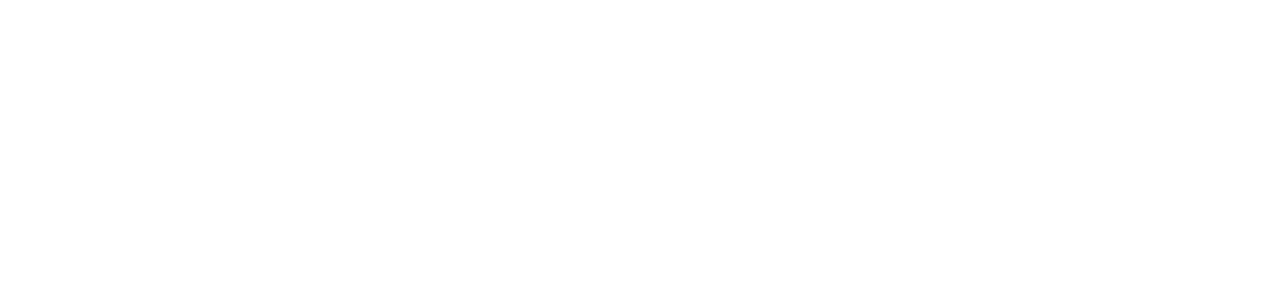
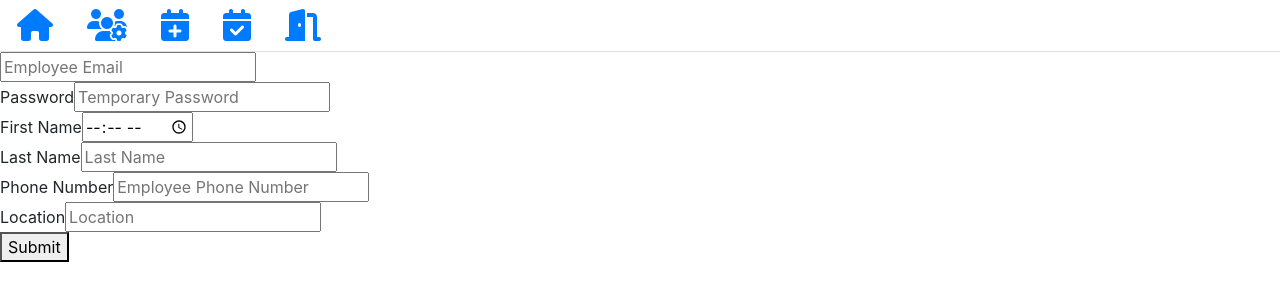
Before and after one commit to pjhellstrom/garibaldi-js, a React (Create React App) app in the folder client/: page /managerview/addemployee in a window 1280 px wide. Shown: the top 300 px of the page. Built offline with nearby package versions, Linux system fonts and the light colour scheme.

Commit message:
Added Mgr Add Emp component and FE CRUD

```diff
--- a/client/src/App.js
+++ b/client/src/App.js
@@ -10,6 +10,7 @@
 import MgrShift from "./components/MgrShift/MgrShift";
 import MgrTeam from "./components/MgrShift/MgrTeam";
 import MgrAddShift from "./components/MgrShift/MgrAddShift";
+import MgrAddEmp from "./components/MgrShift/MgrAddEmp";
 
 function App() {
   return (
@@ -21,6 +22,7 @@
         <Route exact path="/managerview" component={MgrShift} />
         <Route exact path="/managerview/team" component={MgrTeam} />
         <Route exact path="/managerview/addshift" component={MgrAddShift} />
+        <Route exact path="/managerview/addemployee" component={MgrAddEmp} />
         <Route exact path="/managerview/manageshift" component={MgrShift} />
         <Route exact path="/employeeview" component={EmpShift} />
         <Route
--- /dev/null
+++ b/client/src/components/MgrShift/MgrAddEmp.js
@@ -0,0 +1,122 @@
+import React, { Component } from "react";
+import MgrNav from "./MgrNav";
+import API from "../../utils/api";
+
+class MgrAddEmp extends Component {
+  // Setting the component's initial state
+  state = {
+    username: "",
+    password: "",
+    firstName: "",
+    lastName: "",
+    phoneNumber: "",
+    location: "",
+    isManager: false,
+    team_id: "5d7a696573326e9c75438f01"
+  };
+
+  // **** NOTE: Should take team_id from user inputing data (manager team_id) ****
+
+  handleInputChange = event => {
+    const value = event.target.value;
+    const name = event.target.name;
+    this.setState({
+      [name]: value,
+      [password]: password,
+      [firstName]: value,
+      [lastName]: value,
+      [phoneNumber]: value,
+      [location]: value
+    });
+  };
+
+  handleFormSubmit = event => {
+    event.preventDefault();
+    console.log(this.state);
+    this.saveEmployee();
+  };
+
+  saveEmployee = () => {
+    API.addEmployees(this.state)
+      .then(res => console.log(res))
+      .catch(err => console.log(err));
+  };
+
+  handleSelect = event => {
+    //Handles datepicker picking date
+    // console.log(event);
+    // moment(event).format("MM DD YYYY")
+    // console.log(event);
+    // let day = event;
+    // this.setState({ date: day });
+    // this.setState.date = day;
+  };
+
+  render() {
+    return (
+      <div>
+        <MgrNav />
+
+        <form className="form">
+          <input
+            value={this.state.username}
+            name="username"
+            onChange={this.handleInputChange}
+            type="text"
+            placeholder="Employee Email"
+          />
+          <br />
+          Password
+          <input
+            value={this.state.password}
+            name="password"
+            onChange={this.handleInputChange}
+            type="text"
+            placeholder="Temporary Password"
+          />
+          <br />
+          First Name
+          <input
+            value={this.state.firstName}
+            name="firstname"
+            onChange={this.handleInputChange}
+            type="time"
+            placeholder="First Name"
+          />
+          <br />
+          Last Name
+          <input
+            value={this.state.lastName}
+            name="lastname"
+            onChange={this.handleInputChange}
+            type="text"
+            placeholder="Last Name"
+          />
+          <br />
+          Phone Number
+          <input
+            value={this.state.phoneNumber}
+            name="phonenumber"
+            onChange={this.handleInputChange}
+            type="tel"
+            placeholder="Employee Phone Number"
+          />
+          <br />
+          Location
+          <input
+            value={this.state.location}
+            name="location"
+            onChange={this.handleInputChange}
+            type="text"
+            placeholder="Location"
+            min="1"
+          />
+          <br />
+          <button onClick={this.handleFormSubmit}>Submit</button>
+        </form>
+      </div>
+    );
+  }
+}
+
+export default MgrAddEmp;
--- a/client/src/components/MgrShift/MgrTeam.js
+++ b/client/src/components/MgrShift/MgrTeam.js
@@ -2,6 +2,7 @@
 import MgrNav from "./MgrNav";
 import MgrEmpCard from "./MgrEmpCard";
 import API from "../../utils/api";
+import MgrAddEmp from "./MgrAddEmp";
 
 class MgrTeam extends Component {
   state = {
@@ -41,6 +42,7 @@
             />
           ))}
         </div>
+        <MgrAddEmp />
         <i className="fas fa-user-plus"></i> Add New Team Member (non-func)
       </div>
     );
--- a/client/src/components/MgrShift/ShiftCard.js
+++ b/client/src/components/MgrShift/ShiftCard.js
@@ -20,6 +20,7 @@
             <b>Claimed:</b> {props.claimed}
             <br />
             <b>Capacity:</b> {props.capacity}
+            <br />
             <Button
               variant="outline-success"
               onClick={() => props.updateShift(props.shiftid)}
--- a/client/src/utils/api.js
+++ b/client/src/utils/api.js
@@ -7,6 +7,10 @@
 
   getEmployees: function(teamId) {
     return axios.get("/api/user/manager/all/" + teamId);
+  },
+
+  addEmployees: function() {
+    return axios.post("/api/auth/register");
   },
 
   removeEmployees: function(employeeId) {
```
